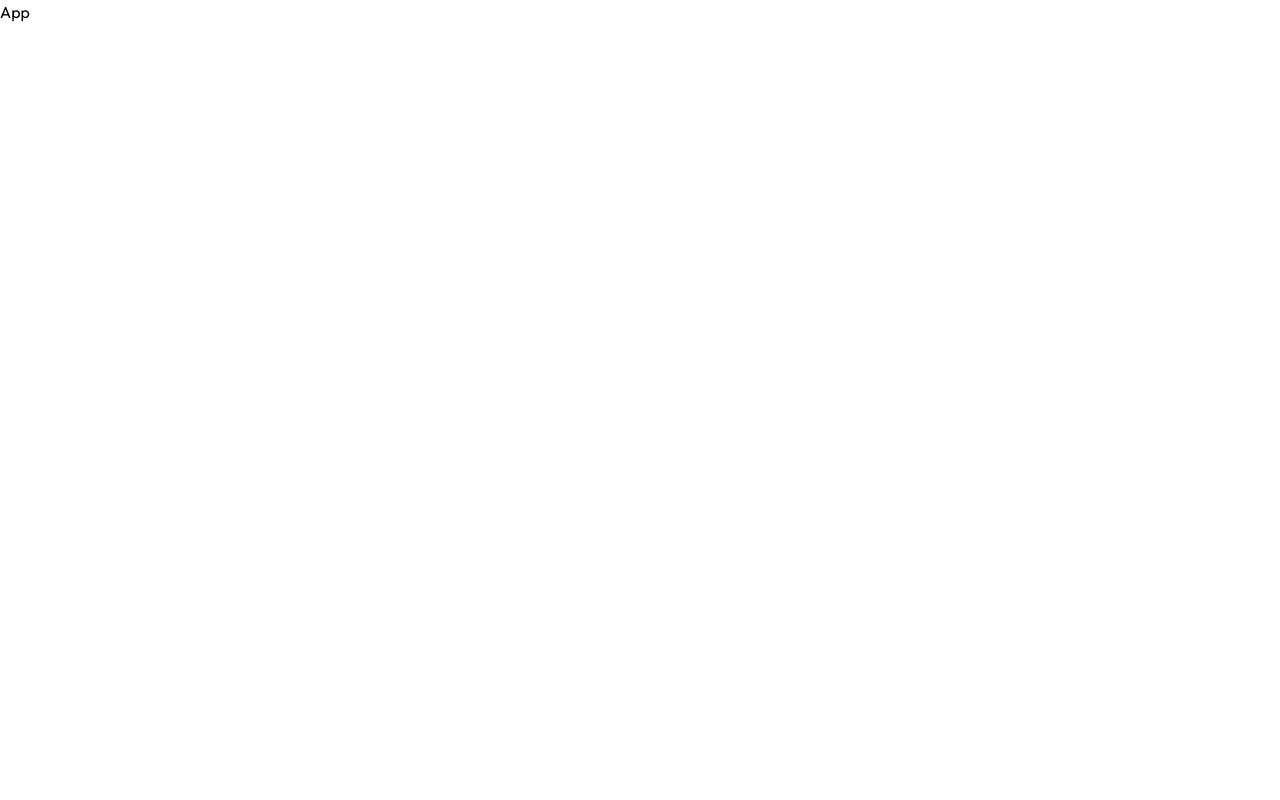
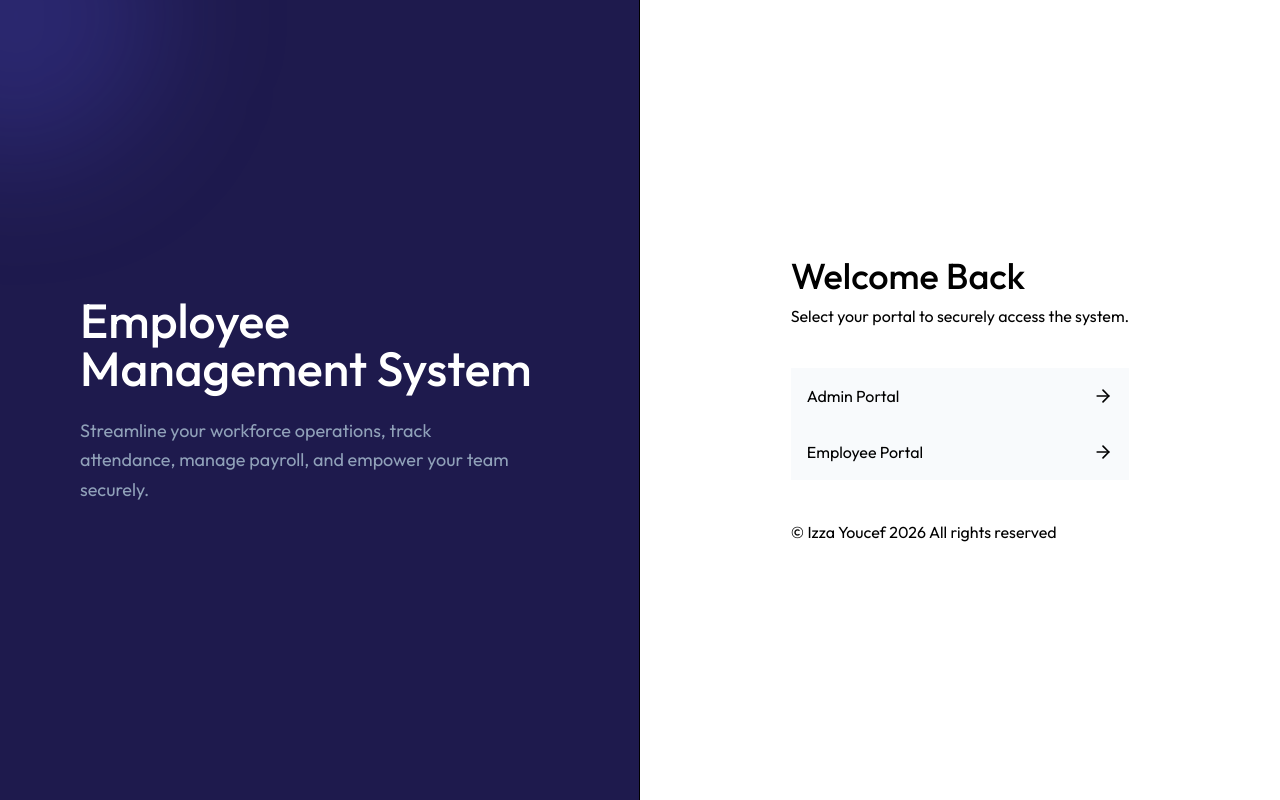
Before and after one commit to IzzaYoucef/Full-Stack-Employee-Management-System, a React (Vite) app in the folder client/: page /login in a window 1280 px wide. Built offline with nearby package versions, Linux system fonts and the light colour scheme.

Commit message:
Get Started with Welcom page which i create a Ui page of the app

```diff
--- a/client/src/App.jsx
+++ b/client/src/App.jsx
@@ -1,10 +1,39 @@
 import React from 'react'
-
+import {Routes , Route , Navigate} from 'react-router-dom'
+import {Toaster} from 'react-hot-toast'
+import LoginLanding from './pages/LoginLanding'
+import Dashboard from './pages/Dashboard'
+import Employees from './pages/Employees'
+import Attendance from './pages/Attendance'
+import Leave from './pages/Leave'
+import PaySlips from './pages/paySlips'
+import Settings from './pages/Settings'
+import PrintPaySlip from './pages/PrintPaySlip'
+import Layout from './pages/Layout'
+import LoginForm from './components/LoginForm'
 const App = () => {
   return (
-    <div>
-      App
-    </div>
+    <>
+      <Toaster/>
+      <Routes>
+        <Route path="/login" element={<LoginLanding/>} />
+        <Route path="/login/admin" element={<LoginForm role="admin" title="Admin Portal" subtitle="Sign in to manage the organization" />} />
+        <Route path="/login/employee" element={<LoginForm role="employee" title="Employee Portal" subtitle="Sign in to manage the organization" />} />
+
+        <Route path="print/payslip/:id" element={<PrintPaySlip/>} />
+
+        <Route element={<Layout/>}>
+          <Route index element={<Dashboard/>} />
+          <Route path="dashboard" element={<Dashboard/>} />
+          <Route path="employees" element={<Employees/>} />
+          <Route path="attendance" element={<Attendance/>}/>
+          <Route path="leave" element={<Leave/>}/>
+          <Route path="payslips" element={<PaySlips/>} />
+          <Route path="settings" element={<Settings/>}/>
+          <Route path="*" element={<Navigate to="dashboard" replace />} /> {/* unmatched → dashboard, still wrapped */}
+        </Route>
+      </Routes>
+    </>
   )
 }
 
--- /dev/null
+++ b/client/src/components/LoginForm.jsx
@@ -0,0 +1,9 @@
+import React from 'react'
+
+const LoginForm = () => {
+  return (
+    <div>LoginForm</div>
+  )
+}
+
+export default LoginForm
--- /dev/null
+++ b/client/src/components/LoginLeftSide.jsx
@@ -0,0 +1,16 @@
+import React from 'react'
+
+const LoginLeftSide = () => {
+  return (
+    <div className='hidden md:flex w-1/2 bg-indigo-950 relative overflow-hidden border-r border-slate-20 h-screen'>
+
+        <div className="absolute -top-32 -left-32 w-72 h-72 bg-indigo-500/20 rounded-full blur-3xl"></div>
+        <div className='relative z-10 flex flex-col items-start justify-center p-12 lg:p-20 w-full h-full'>
+            <h1 className='text-4xl lg:text-5xl font-medium text-white mb-6'>Employee <br /> Management System</h1>
+            <p className='text-slate-400 text-lg max-w-md leading-relaxed'>Streamline your workforce operations, track attendance, manage payroll, and empower your team securely.</p>
+        </div>
+    </div>
+  )
+}
+
+export default LoginLeftSide
--- /dev/null
+++ b/client/src/pages/Attendance.jsx
@@ -0,0 +1,9 @@
+import React from 'react'
+
+const Attendance = () => {
+  return (
+    <div>Attendance</div>
+  )
+}
+
+export default Attendance
--- /dev/null
+++ b/client/src/pages/Dashboard.jsx
@@ -0,0 +1,9 @@
+import React from 'react'
+
+const Dashboard = () => {
+  return (
+    <div>Dashboard</div>
+  )
+}
+
+export default Dashboard
--- /dev/null
+++ b/client/src/pages/Employees.jsx
@@ -0,0 +1,9 @@
+import React from 'react'
+
+const Employees = () => {
+  return (
+    <div>Employees</div>
+  )
+}
+
+export default Employees
--- /dev/null
+++ b/client/src/pages/Layout.jsx
@@ -0,0 +1,14 @@
+import React from 'react'
+
+const Layout = () => {
+  return (
+    <div className='flex h-screen bg-linear-to-br from-slate-50-via-white to-indigo-50/30' >
+      <p>Sidebar</p>
+      <main className='flex-1 oveflow-y-auto'>
+
+      </main>
+    </div>
+  )
+}
+
+export default Layout
--- /dev/null
+++ b/client/src/pages/Leave.jsx
@@ -0,0 +1,9 @@
+import React from 'react'
+
+const Leave = () => {
+  return (
+    <div>Leave Lorem ipsum dolor sit amet consectetur adipisicing elit. Neque voluptate maxime vitae natus nesciunt illum quasi iusto? Quis quo illo voluptatibus accusantium id totam ullam cum numquam dicta. Nostrum, ducimus.</div>
+  )
+}
+
+export default Leave
--- /dev/null
+++ b/client/src/pages/LoginLanding.jsx
@@ -0,0 +1,48 @@
+import React from 'react'
+import { Link } from 'react-router-dom'
+import { ArrowRight } from 'lucide-react'
+import LoginLeftSide from '../components/LoginLeftSide'
+
+const LoginLanding = () => {
+  const portalOption = [
+    {
+      title: "Admin Portal",
+      to: "/login/admin",
+      description: "Welcome to Admin Portal",
+      icon: ArrowRight
+    },
+    {
+      title: "Employee Portal",
+      to: "/login/employee",
+      description: "Welcome to Employee Portal",
+      icon: ArrowRight
+    }
+  ]
+
+  return (
+    <div className='flex min-h-screen'>
+      <LoginLeftSide/>
+      <div className='w-full md:w-1/2 flex flex-col items-center justify-center p-6 sm:p-12 lg:p-16 relative overflow-y-auto min-h-screen'>
+        <div className="main-content">
+          <div className='mb-10'>
+            <h1 className='text-4xl font-medium mb-2'>Welcome Back</h1>
+            <p>Select your portal to securely access the system.</p>
+          </div>
+          {portalOption.map((p) => (
+            <Link
+              to={p.to}
+              key={p.to}
+              className='flex justify-between p-4 bg-[#F8FAFC] items-center'
+            >
+              <p>{p.title}</p>
+              <p.icon className="w-5 h-5" />
+            </Link>
+          ))}
+          <p className='mt-10'>© Izza Youcef 2026 All rights reserved</p>
+        </div>
+      </div>
+    </div>
+  )
+}
+
+export default LoginLanding
--- /dev/null
+++ b/client/src/pages/PaySlips.jsx
@@ -0,0 +1,9 @@
+import React from 'react'
+
+const PaySlips = () => {
+  return (
+    <div>paySlips</div>
+  )
+}
+
+export default PaySlips
--- /dev/null
+++ b/client/src/pages/PrintPaySlip.jsx
@@ -0,0 +1,9 @@
+import React from 'react'
+
+const PrintPaySlip = () => {
+  return (
+    <div>PrintPaySlip</div>
+  )
+}
+
+export default PrintPaySlip
--- /dev/null
+++ b/client/src/pages/Settings.jsx
@@ -0,0 +1,9 @@
+import React from 'react'
+
+const Settings = () => {
+  return (
+    <div>Settings</div>
+  )
+}
+
+export default Settings
```
